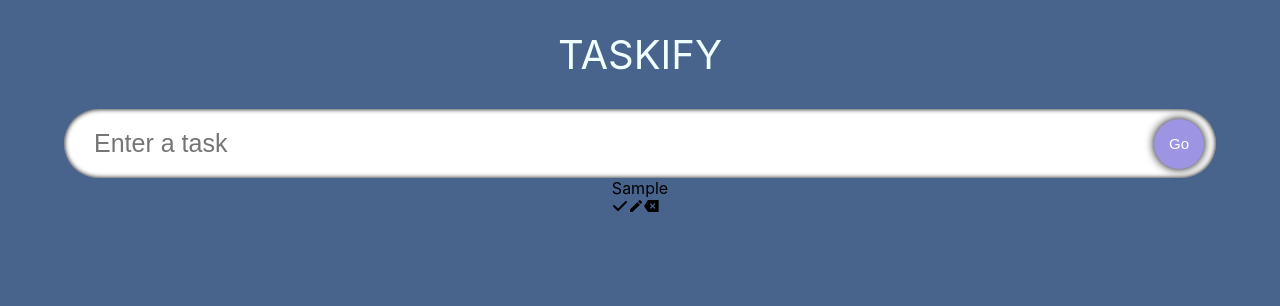
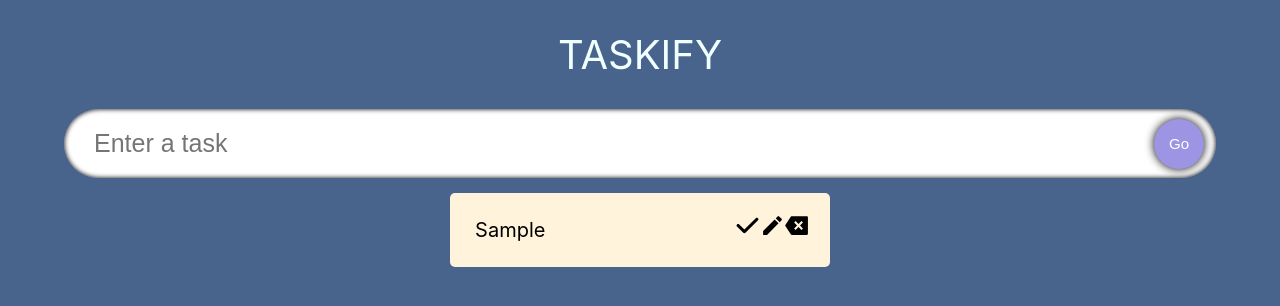
Before and after one commit to bnhdez/Taskify, a React (Create React App) app: page / in a window 1280 px wide. Both pictures are taken after typing "Sample" into the empty fields and a click on the button "Go". Shown: the top 306 px of the page. Built offline with nearby package versions, Linux system fonts and the light colour scheme; the HTML template or start-up script is replaced by a standard one.

Commit message:
estilos todos

```diff
--- a/src/Components/SingleTodo.tsx
+++ b/src/Components/SingleTodo.tsx
@@ -3,6 +3,7 @@
 import { MdEdit } from "react-icons/md";
 import { RiDeleteBack2Fill } from "react-icons/ri";
 import { FaCheck } from "react-icons/fa6";
+import "./styles.css";
 
 type Props = {
     todo: Todo,
--- a/src/Components/styles.css
+++ b/src/Components/styles.css
@@ -51,3 +51,29 @@
     width: 90%;
     flex-wrap: wrap;
 }
+
+.todos__single {
+    display: flex;
+    width: 29.5%;
+    border-radius: 5px;
+    padding: 20px;
+    margin-top: 15px;
+    background-color: rgb(255, 243, 219);
+}
+
+.todos__single--text {
+    flex: 1;
+    padding: 5px;
+    border: none;
+    font-size: 20px;
+}
+
+.todos__single--text:focus {
+    outline: none;
+}
+
+.icon {
+    margin: left;
+    font-size: 25px;
+    cursor: pointer;
+}
```
